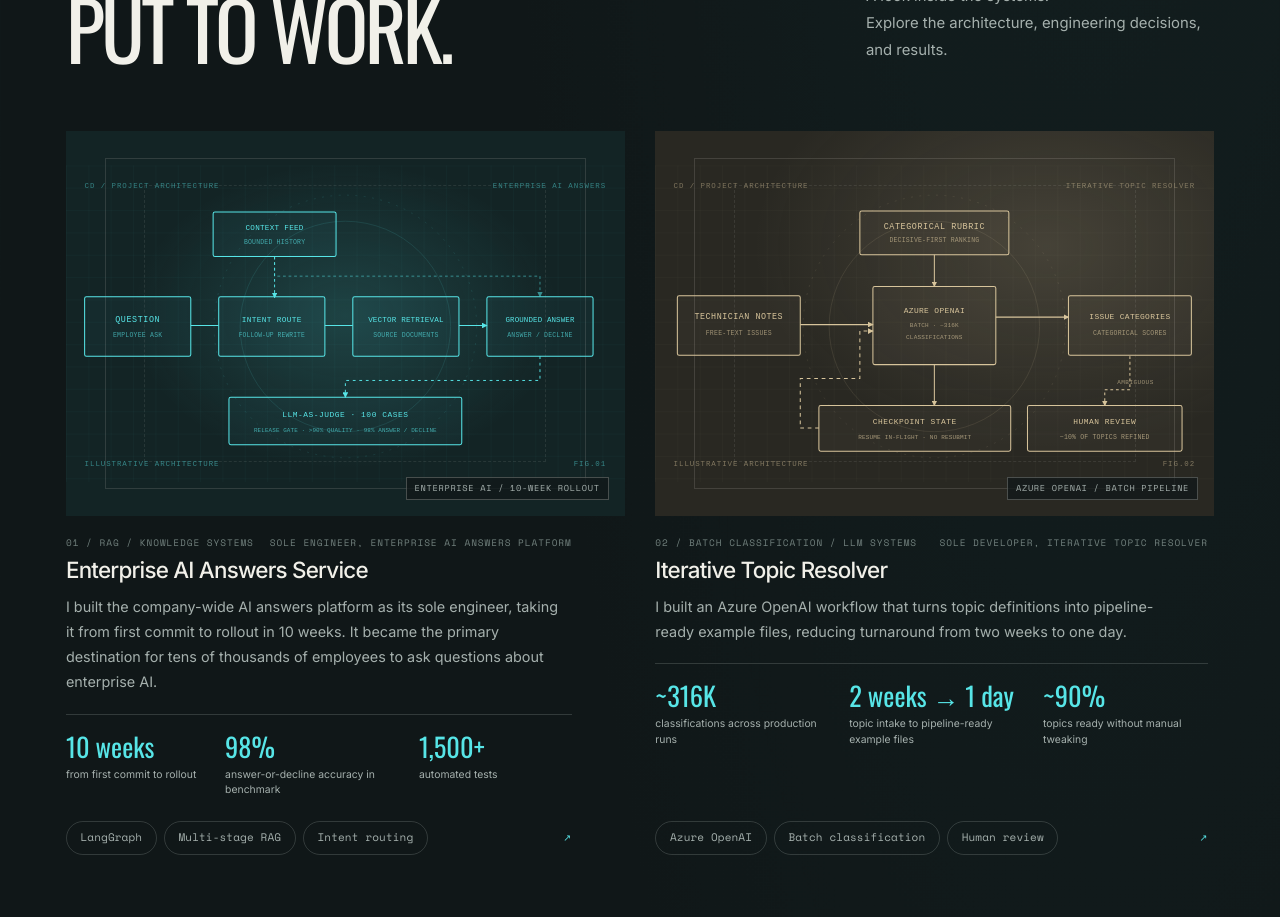
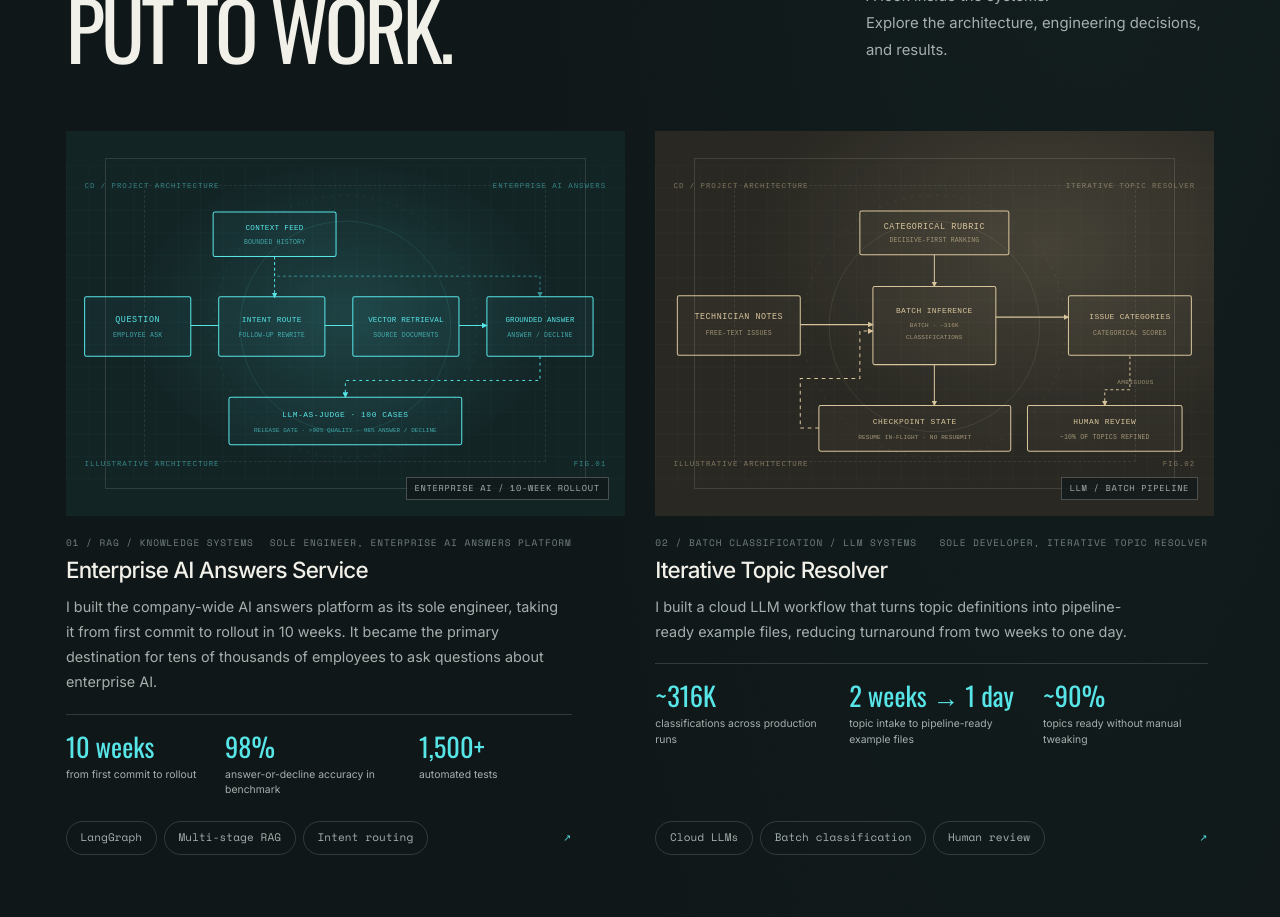
Before and after one commit to cnrdxn/ai-portfolio-website, a React (Vite) app: page / in a window 1280 px wide. Shown: the part 1860-2777 px from the top of the page. Built offline with nearby package versions, Linux system fonts and the light colour scheme.

Commit message:
Use vendor-neutral project descriptions and diagrams

```diff
--- a/src/components/HouseButlerDiagram.tsx
+++ b/src/components/HouseButlerDiagram.tsx
@@ -95,7 +95,7 @@ export function HouseButlerDiagram() {
       </g>
       <g fill="currentColor" fontFamily="monospace" textAnchor="middle">
         <text x="327" y="163" fontSize="14" letterSpacing="1.2">BUTLER</text>
-        <text x="327" y="179" fontSize="6.7" letterSpacing=".2" opacity=".66">OPENAI · FUNCTION CALLS</text>
+        <text x="327" y="179" fontSize="6.7" letterSpacing=".2" opacity=".66">LLM · FUNCTION CALLS</text>
       </g>
       <circle cx="224" cy="156" r="2.5" fill="currentColor" />
       <circle cx="376" cy="156" r="2.5" fill="currentColor" />
--- a/src/components/ResumeProjectDiagram.tsx
+++ b/src/components/ResumeProjectDiagram.tsx
@@ -8,7 +8,7 @@ export function ResumeProjectDiagram({ kind }: { kind: string }) {
   const figure = resolver ? 'FIG.02' : fraud ? 'FIG.03' : 'FIG.01'
   const heading = resolver ? 'ITERATIVE TOPIC RESOLVER' : fraud ? 'WIFI FRAUD DETECTION' : 'ENTERPRISE AI ANSWERS'
   const description = resolver
-    ? 'Iterative Topic Resolver categorizing technician notes with a rubric, human review for ambiguous cases, and resumable Azure OpenAI batch jobs.'
+    ? 'Iterative Topic Resolver categorizing technician notes with a rubric, human review for ambiguous cases, and resumable cloud inference batch jobs.'
     : fraud
       ? 'WiFi Sharing Fraud Detection moving subject activity through production model pipelines to flagged accounts and measured revenue recovery.'
       : 'Enterprise AI answers platform routing employee questions through contextual rewriting, vector retrieval, grounded answers, and release evaluation.'
@@ -52,7 +52,7 @@ export function ResumeProjectDiagram({ kind }: { kind: string }) {
       </g>
 
       {resolver ? <>
-        {/* Categorical scoring rubric guides each Azure OpenAI batch run. */}
+        {/* Categorical scoring rubric guides each cloud inference batch run. */}
         <path d={`M300 96V130`} fill="none" stroke="currentColor" strokeWidth="1.1" markerEnd={`url(#${id}-arrow)`} />
         <path d={`M156 171H234`} fill="none" stroke="currentColor" strokeWidth="1.2" markerEnd={`url(#${id}-arrow)`} />
         <path d={`M366 163H444`} fill="none" stroke="currentColor" strokeWidth="1.2" markerEnd={`url(#${id}-arrow)`} />
@@ -78,7 +78,7 @@ export function ResumeProjectDiagram({ kind }: { kind: string }) {
           <text x="300" y="82" fontSize="7" letterSpacing=".2" opacity=".65">DECISIVE-FIRST RANKING</text>
           <text x="90" y="165" fontSize="9" letterSpacing=".55">TECHNICIAN NOTES</text>
           <text x="90" y="182" fontSize="7" letterSpacing=".25" opacity=".65">FREE-TEXT ISSUES</text>
-          <text x="300" y="159" fontSize="8.5" letterSpacing=".4">AZURE OPENAI</text>
+          <text x="300" y="159" fontSize="8.5" letterSpacing=".4">BATCH INFERENCE</text>
           <text x="300" y="174" fontSize="6.5" letterSpacing=".15" opacity=".68">BATCH · ~316K</text>
           <text x="300" y="186" fontSize="6.5" letterSpacing=".15" opacity=".68">CLASSIFICATIONS</text>
           <text x="510" y="165" fontSize="8.5" letterSpacing=".35">ISSUE CATEGORIES</text>
--- a/src/content.ts
+++ b/src/content.ts
@@ -44,11 +44,11 @@ export const projects: Project[] = [
     number: '02',
     title: 'Iterative Topic Resolver',
     category: 'BATCH CLASSIFICATION / LLM SYSTEMS',
-    badge: 'AZURE OPENAI / BATCH PIPELINE',
+    badge: 'LLM / BATCH PIPELINE',
     role: 'Sole developer, Iterative Topic Resolver',
     summary:
-      'I built an Azure OpenAI workflow that turns topic definitions into pipeline-ready example files, reducing turnaround from two weeks to one day.',
-    tags: ['Azure OpenAI', 'Batch classification', 'Human review', 'Checkpointing'],
+      'I built a cloud LLM workflow that turns topic definitions into pipeline-ready example files, reducing turnaround from two weeks to one day.',
+    tags: ['Cloud LLMs', 'Batch classification', 'Human review', 'Checkpointing'],
     theme: 'sand',
     metrics: [
       { value: '~316K', label: 'classifications across production runs' },
@@ -91,7 +91,7 @@ export const projects: Project[] = [
     badge: 'PERSONAL PROJECT',
     role: 'Independent project',
     summary: 'A Python voice assistant that turns spoken requests into home automation and personal-service actions through a tool-calling AI brain.',
-    tags: ['Python', 'Function calling', 'WebSockets', 'OpenAI', 'ElevenLabs', 'Govee / Tuya'],
+    tags: ['Python', 'Function calling', 'WebSockets', 'LLM services', 'ElevenLabs', 'Govee / Tuya'],
     theme: 'mint',
     metrics: [
       { value: '5 skills', label: 'registered service integrations' },
@@ -118,7 +118,7 @@ export const experience: {
     role: 'Lead AI Systems Engineer',
     organization: 'Spectrum',
     description: 'Technical lead and sole engineer on the Enterprise AI Answers Platform, with ownership of architecture, software delivery, and cloud deployment. Sole developer of the Iterative Topic Resolver.',
-    tags: ['LangGraph', 'RAG', 'Azure OpenAI', 'GCP', 'Terraform'],
+    tags: ['LangGraph', 'RAG', 'Cloud LLMs', 'GCP', 'Terraform'],
   },
   {
     period: 'Summer 2022 – Spring 2026',
```
